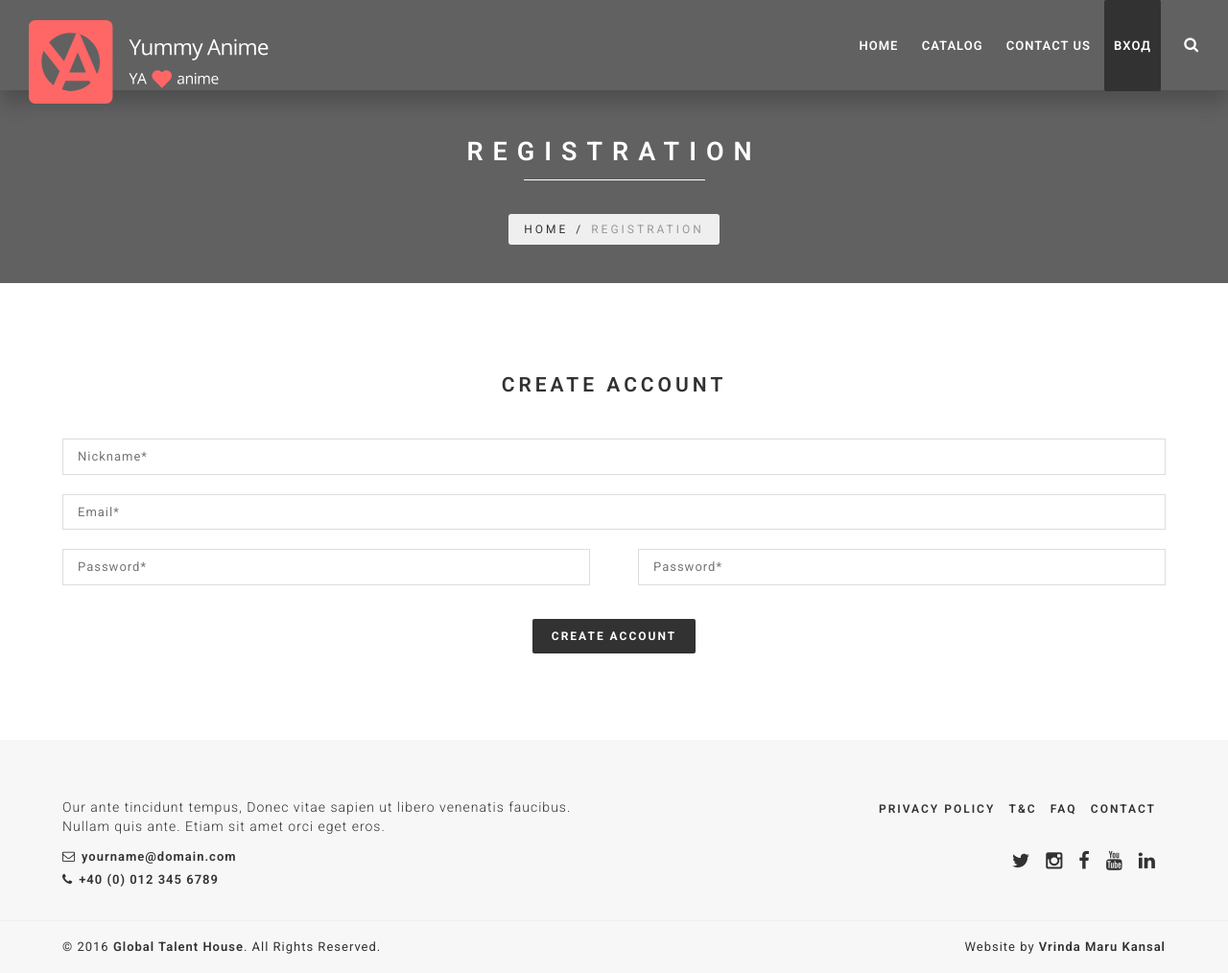
After one commit to WhCollar/AnimeSite, a Django app: page /signup in a window 1280 px wide. The commit adds this page. Shown: the whole page at 96% size. Run offline with Django 4.2, Linux system fonts and the light colour scheme; some libraries are stand-ins or nearby versions; some web fonts are replaced.

Commit message:
Add registration and authentication (no email confirmation)

```diff
--- /dev/null
+++ b/Site/main/forms.py
@@ -0,0 +1,19 @@
+from django.contrib.auth.forms import AuthenticationForm, UserCreationForm
+from django import forms
+from django.contrib.auth.models import User
+
+
+class RegisterUserForm(UserCreationForm):
+    class Meta:
+        model = User
+        fields = ('username', 'email', 'password1', 'password2')
+        widgets = {
+            'username': forms.TextInput(attrs={'class': 'form-input'}),
+            'email': forms.EmailInput(attrs={'class': 'form-input'}),
+            'password1': forms.PasswordInput(attrs={'class': 'form-input'}),
+            'password2': forms.PasswordInput(attrs={'class': 'form-input'}),
+        }
+
+
+class LoginUserForm(AuthenticationForm):
+    pass
--- a/Site/main/templates/main/catalog.html
+++ b/Site/main/templates/main/catalog.html
@@ -11,7 +11,6 @@
     <div class="container">
         <div class="row title">
             <h2 class="h2">{{ title }}</h2>
-            <p>Explore our directory of selected artists. Use the filters to help find what you’re looking for. </p>
             <div class="spacer-15"></div>
             <div class="page-breadcrumb">
                 <a href="{% url 'home' %}">Home</a>/<span>{{ title }}</span>
--- /dev/null
+++ b/Site/main/templates/registration/registration.html
@@ -0,0 +1,107 @@
+{% extends 'base.html' %}
+{% load static %}
+
+
+{% block title %}{{ block.super }} :: {{ title }}{% endblock %}
+
+{% block content %}
+<!-- CONTENT --------------------------------------------------------------------------------->
+<!-- Intro Section -->
+<section class="inner-intro dark-bg overlay-dark">
+    <div class="container">
+        <div class="row title">
+            <h2 class="h2">{{ title }}</h2>
+            <div class="spacer-15"></div>
+            <div class="page-breadcrumb">
+                <a href="{% url 'home' %}">Home</a>/<span>{{ title }}</span>
+            </div>
+        </div>
+    </div>
+</section>
+<!-- End Intro Section -->
+
+
+<!-- Options Section -->
+<section class="ptb-60 ptb-sm-30">
+    <div class="container text-center">
+
+        <!--
+        <div class="row mb-60">
+            <div class="col-sm-6 mb-xs-15">
+                <button class="btn btn-md btn-black" type="submit" id="form-fb" name="submit">SIGNUP USING FACEBOOK
+                </button>
+            </div>
+            <div class="col-sm-6">
+                <button class="btn btn-md btn-black" type="submit" id="form-twitter" name="submit">SIGNUP USING
+                    TWITTER
+                </button>
+            </div>
+        </div>
+
+        <hr class="mb-15">
+        <h3>OR</h3>
+        <hr>
+        -->
+
+        <div class="mtb-30">
+            <!-- Create Account FORM -->
+            <form class="registration-form" id="registration" role="form" method="post">
+                {% csrf_token %}
+
+                <!--
+                IF MAIL SENT SUCCESSFULLY
+
+                <h6 class="successContent">
+                    <i class="fa fa-check left" style="color: #5cb45d;"></i>Please click the link received on
+                    your email to confirm your account.
+                </h6>
+
+                END IF MAIL SENT SUCCESSFULLY
+
+
+                MAIL SENDING UNSUCCESSFULL
+
+                <h6 class="errorContent">
+                    <i class="fa fa-exclamation-circle left" style="color: #e1534f;"></i>There was a problem validating
+                    the form please check!
+                </h6>
+
+                END MAIL SENDING UNSUCCESSFULL
+                -->
+
+                <h3>Create Account</h3>
+                <div class="spacer-30"></div>
+                <div class="form-error">{{ form.non_field_errors }}</div>
+                <div class="row">
+                    <div class="form-field-wrapper col-sm-12">
+                        <input class="input-sm form-full" id="form-first-name" type="text" name="username"
+                               placeholder="Nickname*" required>
+                    </div>
+                </div>
+                <div class="row">
+                    <div class="form-field-wrapper col-sm-12">
+                        <input class="input-sm form-full" id="form-email" type="email" name="email"
+                               placeholder="Email*" required>
+                    </div>
+                </div>
+                <div class="row">
+                    <div class="form-field-wrapper col-sm-6">
+                        <input class="input-sm form-full" id="form-password" type="password" name="password1"
+                               placeholder="Password*" required>
+                    </div>
+                    <div class="form-field-wrapper col-sm-6">
+                        <input class="input-sm form-full" id="form-confirm-password" type="password" name = 'password2'
+                               placeholder="Password*" required>
+                    </div>
+                </div>
+                <div class="form-field-wrapper mt-15">
+                    <button class="btn btn-md btn-black" type="submit" id="form-submit" name="submit">Create Account
+                    </button>
+                </div>
+            </form>
+            <!-- END create account FORM -->
+        </div>
+    </div>
+</section>
+<!-- End Options Section -->
+{% endblock %}
--- a/Site/main/urls.py
+++ b/Site/main/urls.py
@@ -7,4 +7,7 @@ urlpatterns = [
     path('catalog', Catalog.as_view(), name='catalog'),
     path('search', Catalog.as_view(), name='search'),
     path('item/<str:slug>', GetItem.as_view(), name='item'),
+    path('login', LoginUser.as_view(), name='login'),
+    path('logout', logout_user, name='logout'),
+    path('signup', RegisterUser.as_view(), name='signup'),
 ]
--- a/Site/main/views.py
+++ b/Site/main/views.py
@@ -1,7 +1,11 @@
-from django.shortcuts import render
-from django.views.generic import ListView, DetailView
+from django.contrib.auth import logout
+from django.contrib.auth.views import LoginView
+from django.shortcuts import render, redirect
+from django.urls import reverse_lazy
+from django.views.generic import DetailView, CreateView
 from django_filters import BaseInFilter, CharFilter, FilterSet
 from django_filters.views import FilterView
+from main.forms import RegisterUserForm, LoginUserForm
 from main.models import *
 
 
@@ -51,3 +55,32 @@ class GetItem(DetailView):
         context = super().get_context_data(**kwargs)
         context['title'] = Content.objects.get(slug=self.kwargs['slug'])
         return context
+
+
+class LoginUser(LoginView):
+    form_class = LoginUserForm
+    template_name = 'registration/login.html'
+
+    def get_context_data(self, object_list=None, **kwargs):
+        context = super().get_context_data(**kwargs)
+        context['title'] = 'Login'
+        return context
+
+    def get_success_url(self):
+        return reverse_lazy('home')
+
+
+def logout_user(request):
+    logout(request)
+    return redirect('home')
+
+
+class RegisterUser(CreateView):
+    form_class = RegisterUserForm
+    template_name = 'registration/registration.html'
+    success_url = reverse_lazy('login')
+
+    def get_context_data(self, object_list=None, **kwargs):
+        context = super().get_context_data(**kwargs)
+        context['title'] = 'Registration'
+        return context
--- a/Site/templates/inc/_header.html
+++ b/Site/templates/inc/_header.html
@@ -39,42 +39,19 @@
                     <a class="" href="{% url 'catalog' %}">Catalog</a>
                 </li>
                 <li>
-                    <a class="menu-has-sub">Artists <i class="fa fa-angle-down"></i></a>
-                    <!-- Dropdown -->
-                    <ul class="sub-dropdown dropdown">
-                        <li>
-                            <a href="artist-directory.html">Artist Directory</a>
-                        </li>
-                        <li>
-                            <a href="institutes-directory.html">Training Institutes</a>
-                        </li>
-                    </ul>
-                    <!-- End Dropdown -->
-                </li>
-                <li>
-                    <a class="menu-has-sub">Events <i class="fa fa-angle-down"></i></a>
-                    <!-- Dropdown -->
-                    <ul class="sub-dropdown dropdown">
-                        <li>
-                            <a href="upcoming-competitions.html">Competitions & Auditions</a>
-                        </li>
-                        <li>
-                            <a href="events-calendar.html">Events Calendar</a>
-                        </li>
-                        <li>
-                            <a href="past-events.html">Past Events Gallery</a>
-                        </li>
-                    </ul>
-                    <!-- End Dropdown -->
-                </li>
-                <li>
                     <a class="" href="contact-us.html">Contact Us</a>
                 </li>
                 <li>
-                    <a class="" href="login.html">Sign In</a>
+                    {% if user.is_authenticated %}
+                    <a class="btn btn-md btn-light join-btn" href="">{{ user.username }}</a>
+                    {% else %}
+                    <a class="btn btn-md btn-black join-btn" href="{% url 'login' %}">Вход</a>
+                    {% endif %}
                 </li>
                 <li>
-                    <a class="btn btn-md btn-black join-btn" href="join-gth.html">Join GTH</a>
+                    {% if user.is_authenticated %}
+                    <a class="btn btn-md btn-danger join-btn" href="{% url 'logout' %}">Выход</a>
+                    {% endif %}
                 </li>
             </ul>
         </div>
```
Also changed, not shown: Site/Site/settings.py (+1 -7 lines), Site/main/templates/registration/login.html (added, +63 -0 lines), Site/db.sqlite3.
